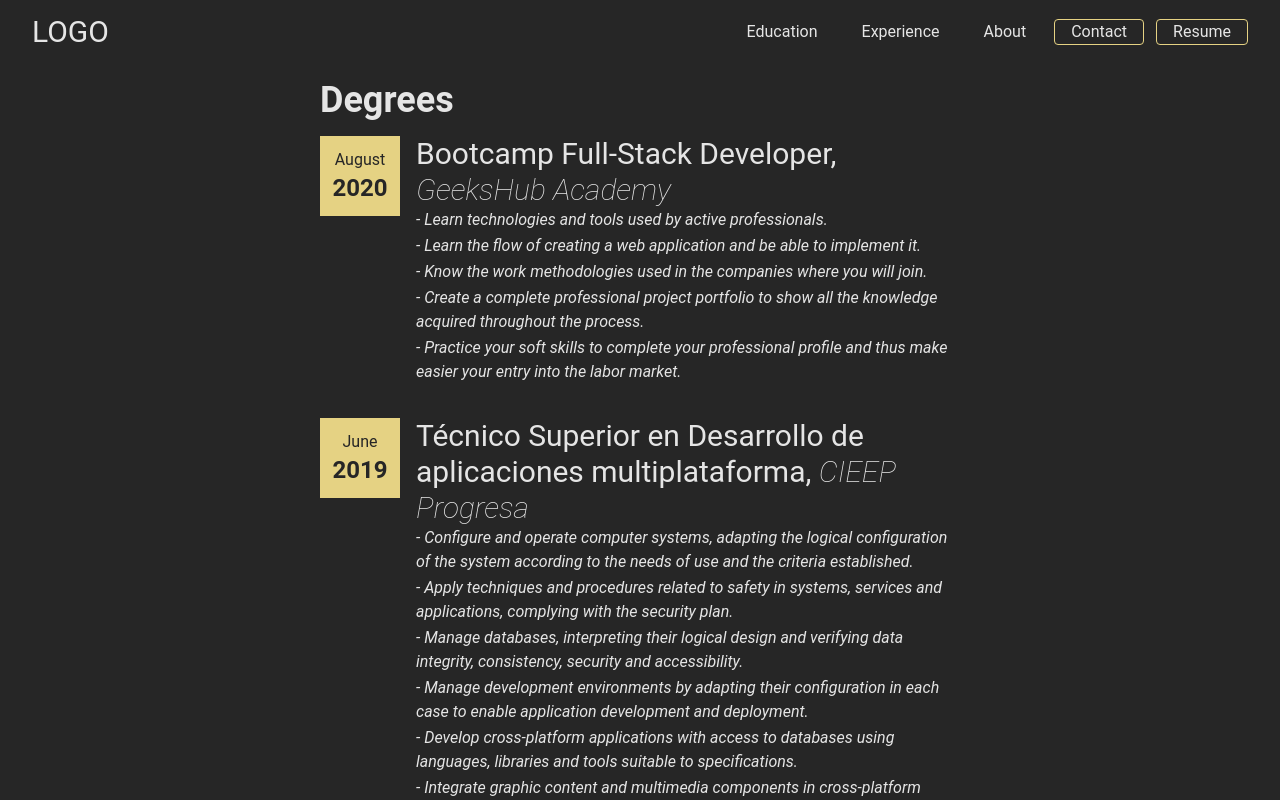
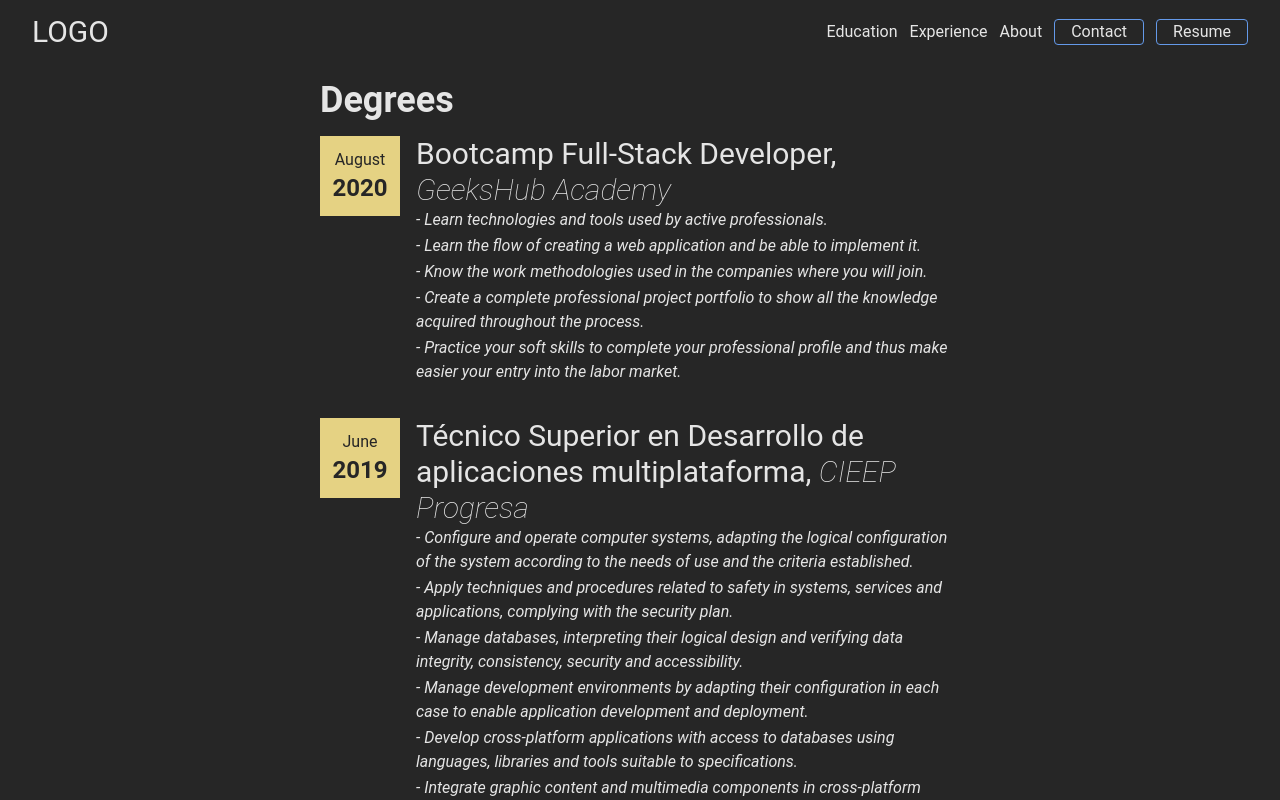
Before and after one commit to algorodev/portfolio, a React (Vite) app: page / in a window 1280 px wide. Built offline with nearby package versions, Linux system fonts and the light colour scheme.

Commit message:
[REFACTOR] 06: header component

```diff
--- a/src/components/Header/Header.scss
+++ b/src/components/Header/Header.scss
@@ -1,53 +1,51 @@
-.nav__links {
-  position: relative;
-  text-decoration: none;
+.header {
+  @apply w-full h-full flex;
+
+  &__container {
+    @apply w-1/2 h-full flex items-center;
+
+    &--left {
+      @apply pl-8;
     }
 
-.nav__links::before {
+    &--right {
+      @apply pr-8 justify-end gap-3;
+    }
+  }
+
+  &__link {
+    @apply relative no-underline;
+
+    &::before {
+      @apply w-full h-0.5 rounded bg-primary absolute bottom-0 left-0 origin-right;
       content: '';
-  position: absolute;
-  width: 100%;
-  height: 2px;
-  border-radius: 4px;
-  background-color: #E5D283;
-  bottom: 0;
-  left: 0;
-  transform-origin: right;
       transform: scaleX(0);
       transition: transform .3s ease-in-out;
     }
 
-.nav__links:hover::before {
-  transform-origin: left;
+    &:hover::before {
+      @apply origin-left;
       transform: scaleX(1);
     }
-
-.nav__button {
-  padding: 0 1rem;
-  border: 1px solid #E5D283;
-  border-radius: 4px;
-  position: relative;
   }
 
-.nav__button label {
-  cursor: pointer;
+  &__button {
+    @apply px-4 border border-solid border-primary rounded relative;
+
+    & label {
+      @apply cursor-pointer;
     }
 
-.nav__button::before {
+    &::before {
+      @apply w-full h-full bg-primary absolute bottom-0 left-0 origin-left opacity-75;
       content: '';
-  position: absolute;
-  width: 100%;
-  height: 100%;
-  background-color: #E5D283;
-  bottom: 0;
-  left: 0;
-  transform-origin: left;
       transform: scaleX(0);
-  opacity: 0.75;
       transition: transform .3s ease-in-out;
     }
 
-.nav__button:hover::before {
-  transform-origin: right;
+    &:hover::before {
+      @apply origin-right;
       transform: scaleX(1);
     }
+  }
+}
--- a/src/components/Header/Header.tsx
+++ b/src/components/Header/Header.tsx
@@ -1,30 +1,30 @@
+import useHeader from './useHeader.tsx'
 import './Header.scss'
-import useHeader from './useHeader.tsx'
 
 const Header = () => {
 	const { onContactButtonClick, onResumeButtonClick } = useHeader()
 
 	return (
-		<header className="w-full h-full flex">
-			<section className="pl-8 w-1/2 h-full flex items-center">
+		<header className="header">
+			<section className="header__container header__container--left">
 				<a href="#top">
-					<h3 className="text-3xl">LOGO</h3>
+					<h3 className="text-3xl">LOGO</h3> {/* TODO: SET LOGO */}
 				</a>
 			</section>
-			<section className="pr-8 w-1/2 h-full flex justify-end items-center gap-3">
-				<a href="#education" target="_self" className="nav__links mx-4">
+			<section className="header__container header__container--right">
+				<a href="#education" target="_self" className="header__link">
 					Education
 				</a>
-				<a href="#experience" className="nav__links mx-4">
+				<a href="#experience" className="header__link">
 					<p>Experience</p>
 				</a>
-				<a href="#about" className="nav__links mx-4">
+				<a href="#about" className="header__link">
 					<p>About</p>
 				</a>
-				<button id="contact_button" className="nav__button" onClick={onContactButtonClick}>
+				<button id="contact_button" className="header__button" onClick={onContactButtonClick}>
 					<label htmlFor="contact_button">Contact</label>
 				</button>
-				<button id="resume_button" className="nav__button" onClick={onResumeButtonClick}>
+				<button id="resume_button" className="header__button" onClick={onResumeButtonClick}>
 					<label htmlFor="resume_button">Resume</label>
 				</button>
 			</section>
```
Lines whose indentation alone changed are shown as unchanged.
